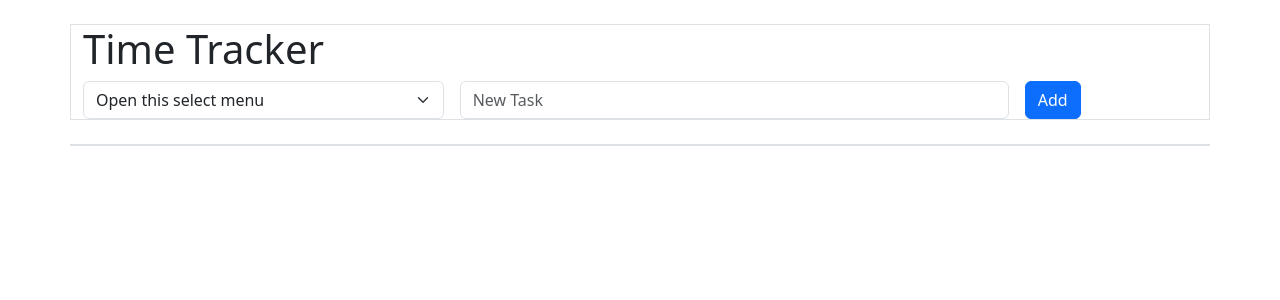
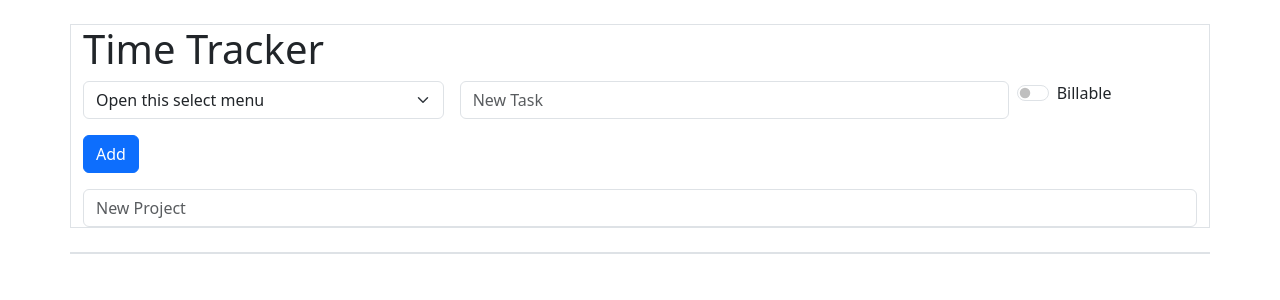
Before and after one commit to hello-dg/Time-Tracking, a Flask app: page / in a window 1280 px wide. Shown: the top 300 px of the page. Run offline with Flask 3, Linux system fonts and the light colour scheme; data that the repository does not hold is empty.

Commit message:
Get switch to return boolean on the backend

```diff
--- a/main.py
+++ b/main.py
@@ -15,8 +15,10 @@ db = SQLAlchemy(app)
 # will need foreign keys later to link up to an employee db, client db, project db, etc
 class Task(db.Model):
     id: Mapped[int] = mapped_column(Integer, primary_key=True)
-    client: Mapped[str] = mapped_column(String(250), nullable=False)
-    task: Mapped[str] = mapped_column(String(250), nullable=False)
+    client: Mapped[str] = mapped_column(String(200), nullable=False)
+    project: Mapped[str] = mapped_column(String(200), nullable=False)
+    task: Mapped[str] = mapped_column(String(200), nullable=False)
+    billable: Mapped[bool] = mapped_column(Boolean, nullable=False, default=False)
     done: Mapped[bool] = mapped_column(Boolean, nullable=False, default=False)
     # id = db.Column(db.Integer, primary_key=True, autoincrement=True)
     # client = db.Column(db.String(200), nullable=False)  # add index latter
@@ -26,7 +28,6 @@ class Task(db.Model):
     # task = db.Column(db.String(200), nullable=False)
     # done = db.Column(db.Boolean, default=False)
     # tags = db.Column(db.String(200), nullable=False)
-    # billable = db.Column(db.Boolean, default=False)
     # bill_rate = db.Column(db.Integer, default=0)
     # bill_frequency = db.Column(db.String(100), nullable=False, default="Hourly")
     # bill_total = db.Column(db.Integer, default=0)
@@ -59,20 +60,25 @@ def index():
 @app.route('/add', methods=['POST'])
 def add_task():
     client_data = request.form.get('client')
+    project_data = request.form.get('project')
     task_data = request.form.get('task')
+    billable_data = request.form.get('billable')
+    billable_boolean = False
+    if billable_data == 'on':
+        billable_boolean = True
     if task_data:
-        new_task = Task(client=client_data, task=task_data, done=False)
+        new_task = Task(client=client_data, project=project_data, task=task_data, billable=billable_boolean, done=False)
         db.session.add(new_task)
         db.session.commit()
     return redirect(url_for('index'))
 
 
-@app.route('/check/<int:task_id>')
-def check_task(task_id):
-    task = Task.query.get_or_404(task_id)
-    task.done = not task.done
-    db.session.commit()
-    return redirect(url_for('index'))
+# @app.route('/check/<int:task_id>')
+# def check_task(task_id):
+#     task = Task.query.get_or_404(task_id)
+#     task.done = not task.done
+#     db.session.commit()
+#     return redirect(url_for('index'))
 
 
 @app.route('/delete/<int:task_id>')
--- /dev/null
+++ b/script.js
@@ -0,0 +1,6 @@
+$(document).ready(function() {
+    $("input[name='billable']").bootstrapSwitch({
+        onText: 'Yes',
+        offText: 'No'
+    });
+});
--- a/templates/index.html
+++ b/templates/index.html
@@ -20,12 +20,19 @@
                     <option value="Wilson, Wade">Wilson, Wade</option>
                 </select>
             </div>
-          <div class="col-6">
+            <div class="col-6">
                 <input type="text" class="form-control" placeholder="New Task" name="task" required>
-          </div>
-          <div class="col-2">
+            </div>
+            <div class="form-check form-switch col-2">
+                <input class="form-check-input" type="checkbox" role="switch" id="billable" name="billable">
+                <label class="form-check-label" for="flexSwitchCheckDefault">Billable</label>
+            </div>
+            <div class="col-2">
                 <button class="btn btn-primary" type="submit">Add</button>
-          </div>
+            </div>
+            <div class="div">
+                <input type="text" class="form-control" placeholder="New Project" name="project" required>
+            </div>
         </form>
     </div>
 <!--TIME HISTORY-->
@@ -33,10 +40,11 @@
         <ul class="list-group">
             {% for task in tasks %}
                 <li class="list-group-item d-flex">
-                    <div class="border col-4" style="text-decoration: {{ 'line-through' if task.done else 'none' }}">{{ task.client }}</div>
-                    <div class="border col-6" style="text-decoration: {{ 'line-through' if task.done else 'none' }}">{{ task.task }}</div>
-                    <div class="border col-2">
-                        <a href="{{ url_for('check_task', task_id=task.id) }}" class="btn btn-success btn-sm">Check</a>
+                    <div class="border col-auto" style="text-decoration: {{ 'line-through' if task.done else 'none' }}">{{ task.client }}</div>
+                    <div class="border col-auto" style="text-decoration: {{ 'line-through' if task.done else 'none' }}">{{ task.project }}</div>
+                    <div class="border col-auto" style="text-decoration: {{ 'line-through' if task.done else 'none' }}">{{ task.task }}</div>
+                    <div class="border col-auto" style="text-decoration: {{ 'line-through' if task.done else 'none' }}">{{ task.billable }}</div>
+                    <div class="border col-auto">
                         <a href="{{ url_for('delete_task', task_id=task.id) }}" class="btn btn-danger btn-sm">Delete</a>
                     </div>
                 </li>
@@ -45,6 +53,8 @@
     </div>
 
 
+
+
 <script src="https://cdn.jsdelivr.net/npm/bootstrap@5.3.3/dist/js/bootstrap.bundle.min.js" integrity="sha384-YvpcrYf0tY3lHB60NNkmXc5s9fDVZLESaAA55NDzOxhy9GkcIdslK1eN7N6jIeHz" crossorigin="anonymous"></script>
 </body>
 </html>
```
